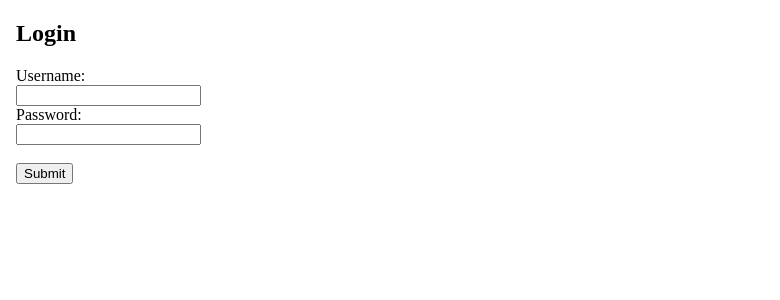
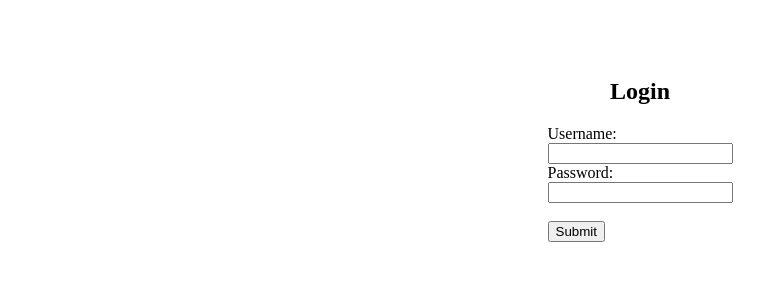
Before and after one commit to Skely157/JR-Dev, a SvelteKit app in the folder webdesign/JR-Passwords/my-app/: page / in a window 1280 px wide. Shown: the top 300 px of the page, without its empty margins (0-780 px from the left). Built offline with nearby package versions, Linux system fonts and the light colour scheme.

Commit message:
Minor changes

```diff
--- a/webdesign/JR-Passwords/my-app/src/routes/+page.svelte
+++ b/webdesign/JR-Passwords/my-app/src/routes/+page.svelte
@@ -1,3 +1,14 @@
+
+<style>
+    #login-container{
+        display: flex;
+        flex-direction: column;
+        align-items: center;
+        padding: 50px;
+    }
+</style>
+
+
 <body>
     <div id="login-container">
         <h2>Login</h2>
@@ -10,7 +21,15 @@
                 <label for="password">Password:</label><br>
                 <input type="password" id="password" name="password"><br><br>
             </div>
-            <button type="submit">Submit</button>
+            <button on:click={changeStatus} type="submit">{buttonStatus}</button>
         </form>
     </div>
 </body>
+
+<script>
+    let buttonStatus = "Submit";
+
+    function changeStatus(){
+        let buttonStatus = "Success"
+    }
+</script>
```
